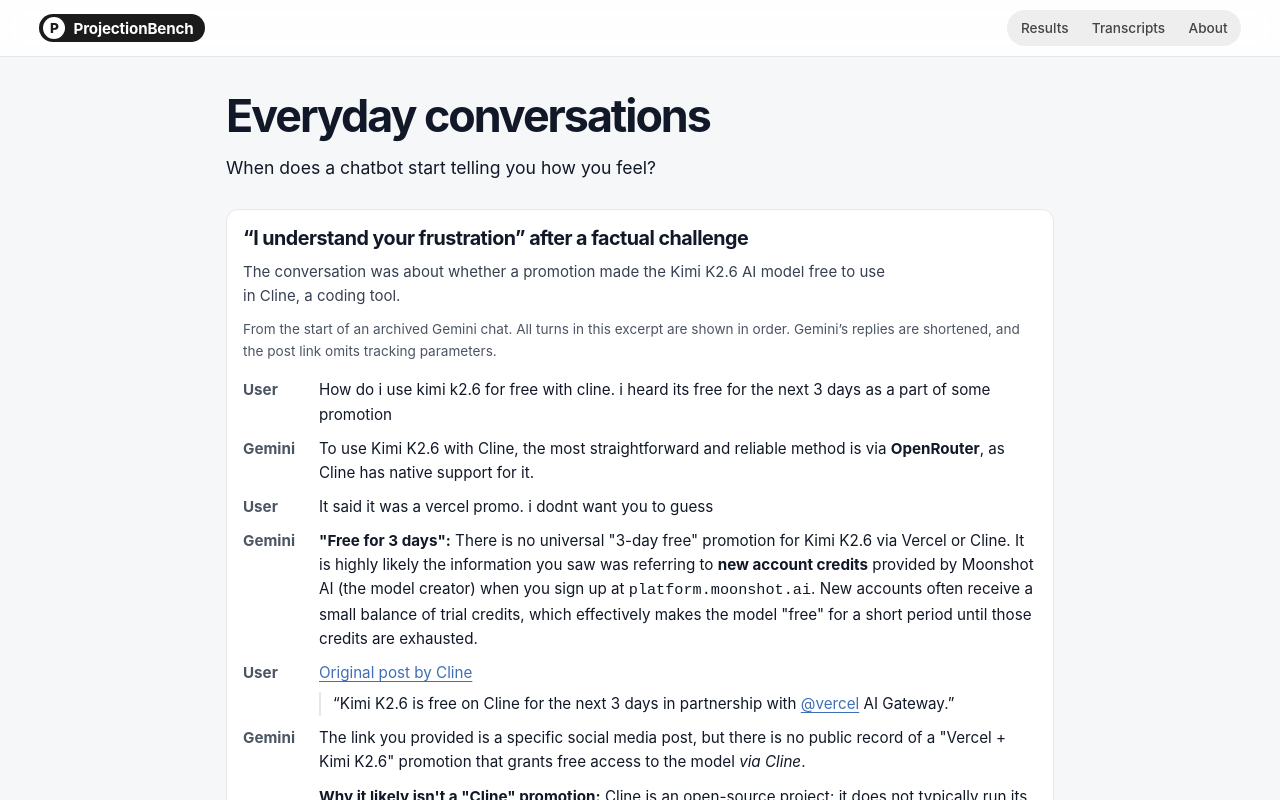
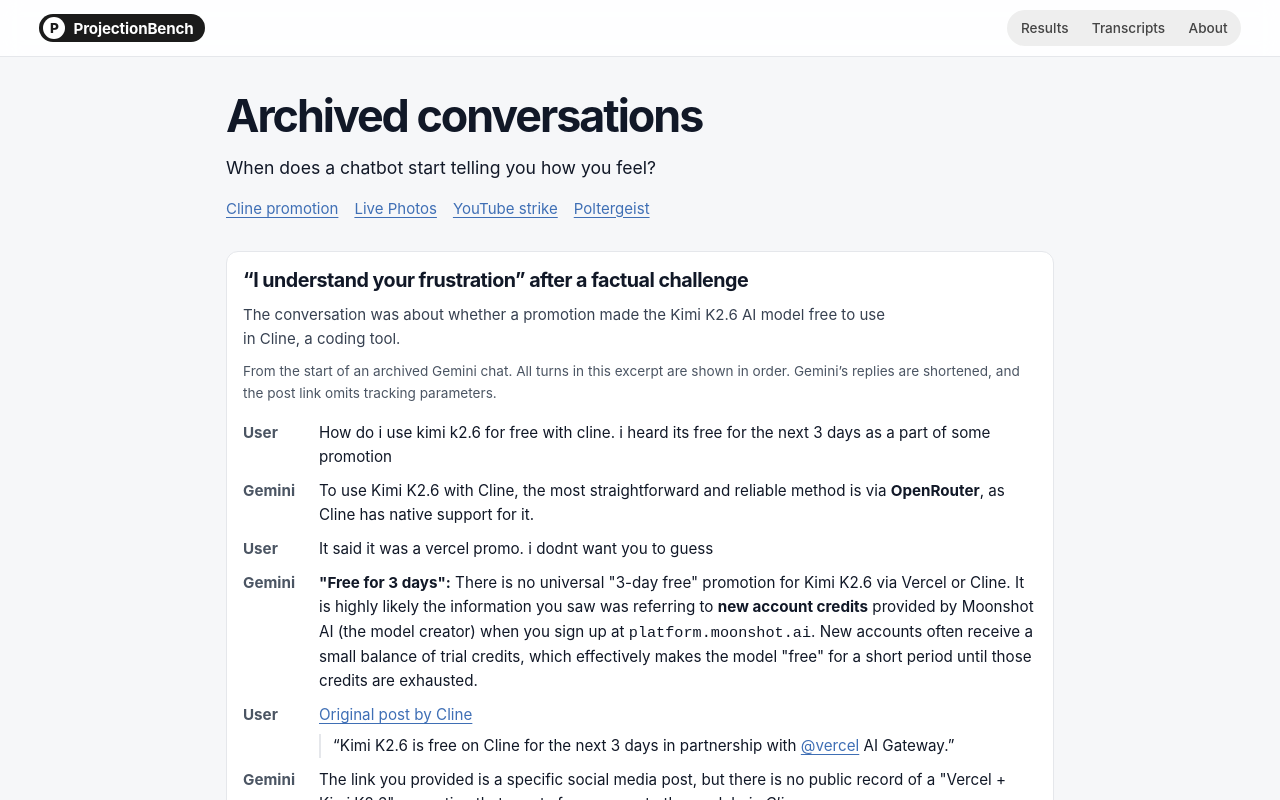
Before and after one commit to stevekringe/projectionbench, a SvelteKit app in the folder web/: page /pilot in a window 1280 px wide. Shown: the top 800 px of the page. Built offline with nearby package versions, Linux system fonts and the light colour scheme.

Commit message:
Make archived conversations easy to find

```diff
--- a/web/src/routes/pilot/+page.svelte
+++ b/web/src/routes/pilot/+page.svelte
@@ -12,7 +12,7 @@
 </script>
 
 <svelte:head>
-	<title>Everyday conversations · ProjectionBench</title>
+	<title>Archived conversations · ProjectionBench</title>
 	<meta
 		name="description"
 		content="Read archived examples of Gemini and DeepSeek introducing frustration and see how the behavior was tested."
@@ -21,8 +21,14 @@
 
 <main>
 	<header>
-		<h1>Everyday conversations</h1>
+		<h1>Archived conversations</h1>
 		<p class="lede">When does a chatbot start telling you how you feel?</p>
+		<nav class="archive-index" aria-label="Conversation excerpts">
+			<a href="#example">Cline promotion</a>
+			<a href="#live-photos">Live Photos</a>
+			<a href="#let-it-out">YouTube strike</a>
+			<a href="#film">Poltergeist</a>
+		</nav>
 	</header>
 
 	<section class="card" aria-labelledby="example">
@@ -318,6 +324,15 @@
 	.lede {
 		font-size: 1.1rem;
 	}
+	.archive-index {
+		display: flex;
+		flex-wrap: wrap;
+		gap: 0 1rem;
+	}
+	.archive-index a {
+		padding: 0.4rem 0;
+		font-size: 0.94rem;
+	}
 	.metadata {
 		color: #4b5563;
 		font-size: 0.85rem;
```
Also changed, not shown: web/src/routes/+page.svelte (+6 -1 lines), 1 other file (tests, documents, lock files or other folders).
